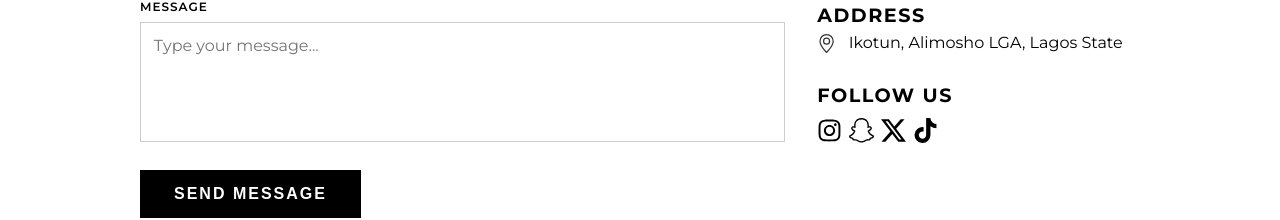
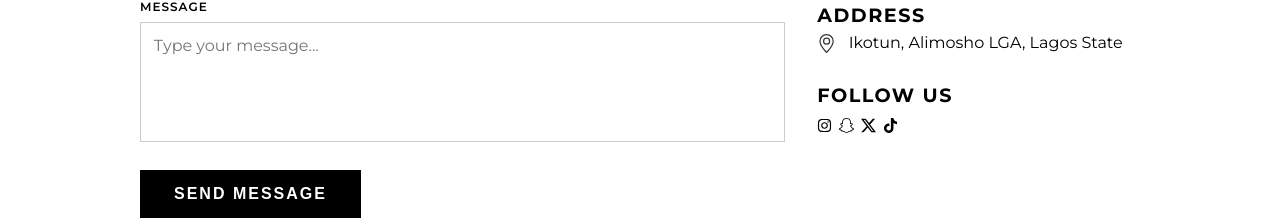
Before and after one commit to ay30bg/snt.frncs, a React (Create React App) app: page /contact in a window 1280 px wide. Shown: the part 456-676 px from the top of the page. Built offline with nearby package versions, Linux system fonts and the light colour scheme.

Commit message:
Update contact.css

```diff
--- a/src/styles/contact.css
+++ b/src/styles/contact.css
@@ -143,7 +143,7 @@
 }
 
 .contact-social-icon{
-    font-size: 25px;
+    font-size: 15px;
     margin-top: 5px;
     margin-right: 7px;
 }
```
